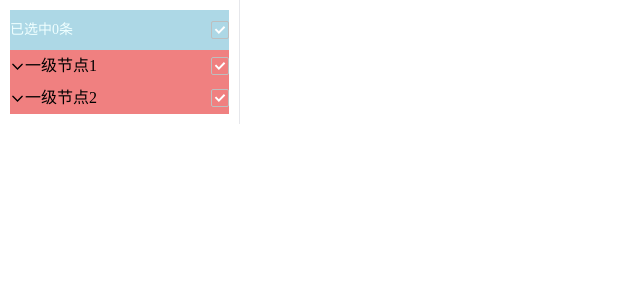
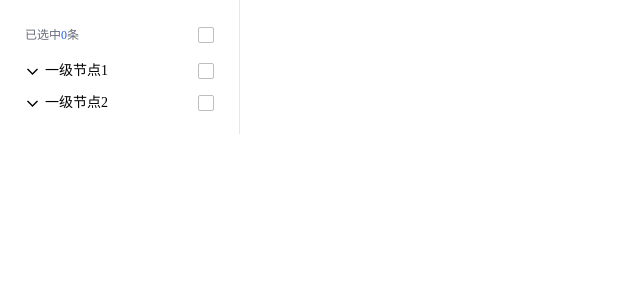
Before and after one commit to wanghaozz7/Component-library, a Vue app: page / in a window 1280 px wide. Shown: the top 300 px of the page, without its empty margins (0-640 px from the left). Built offline with nearby package versions, Linux system fonts and the light colour scheme.

Commit message:
样式修改

```diff
--- a/src/components/sideBar1/components/collapse/collapseItem/components/checkBox/index.vue
+++ b/src/components/sideBar1/components/collapse/collapseItem/components/checkBox/index.vue
@@ -58,12 +58,16 @@ const handleClick = () => {
 .checkBox {
   width: 16px;
   height: 16px;
+  box-sizing: border-box;
   border-radius: 2px;
+  overflow: hidden;
   border: 1px solid #bebebe;
-  cursor: pointer;
+  background-color: #fff !important;
+
   display: flex;
   justify-content: center;
   align-items: center;
+  cursor: pointer;
   .icon {
     width: 14px;
     height: 14px;
--- a/src/components/sideBar1/components/collapse/collapseItem/index.vue
+++ b/src/components/sideBar1/components/collapse/collapseItem/index.vue
@@ -1,13 +1,9 @@
 <template>
   <div class="collapse-item" :style="{ height: getHeight }">
     <div class="show-part">
-      <div class="left-part">
-        <arrow
-          @fold="handleFold"
-          :isFold="isFold"
-          v-if="node.children !== undefined && node.children.length !== 0"
-        />
-        <div>{{ node.label }}</div>
+      <div class="left-part" :style="getLeftOffset">
+        <arrow @fold="handleFold" :isFold="isFold" v-if="!isLeaf()" />
+        <div class="text">{{ node.label }}</div>
       </div>
       <checkBox @check="handleCheck" :checkedState="checkedState" />
     </div>
@@ -20,6 +16,7 @@
         @childCountChange="handleChildCountChange"
         :ref="`childrenNode${index}`"
         :fatherCheckedState="checkedState"
+        :offset="offset + 5"
       />
     </div>
   </div>
@@ -41,19 +38,27 @@ import arrow from "./components/arrow/index.vue";
 import { ref, computed, getCurrentInstance, onMounted, watch } from "vue";
 
 const props = defineProps({
+  // 节点本身({label:'',children:[]})
   node: {
     type: Object,
     default() {
       return {};
     },
   },
+  // 父节点的选中状态
   fatherCheckedState: {
     type: String,
     default: "none",
   },
+  // 行高(每一行不同的话放到node中)
   rowHeight: {
     type: Number,
     default: 32,
+  },
+  // left-part偏移量
+  offset: {
+    type: Number,
+    default: 0,
   },
 });
 
@@ -105,6 +110,19 @@ const getHeight = computed(
     "px"
 );
 
+// 是否叶子节点
+const isLeaf = () => {
+  return props.node.children === undefined || props.node.children.length === 0;
+};
+
+// 计算左侧的偏移量
+const getLeftOffset = computed(() => {
+  const left = props.offset + (isLeaf() ? 10 : 0);
+  return {
+    "margin-left": left + "px",
+  };
+});
+
 const handleHeightChange = (height) => {
   hiddenPartHeight.value += height;
 };
@@ -127,7 +145,7 @@ const handleChildCountChange = (change) => {
 
 onMounted(() => {
   const ctx = getCurrentInstance().ctx;
-  // 获取隐藏部分的值
+  // 获取隐藏部分的高度
   hiddenPartHeight.value = ctx.$refs.hiddenPart.offsetHeight;
 });
 
@@ -166,17 +184,25 @@ watch(
   transition: all 0.3s;
   .show-part {
     line-height: 32px;
-    background-color: lightcoral;
     display: flex;
     justify-content: space-between;
     align-items: center;
+    border-radius: 4px;
+    padding: 0 10px;
+    &:hover {
+      background-color: #eee;
+    }
     .left-part {
       display: flex;
       align-items: center;
+      .text {
+        cursor: default;
+        font-size: 14px;
+        margin-left: 5px;
+      }
     }
   }
   .hidden-part {
-    background-color: #9bc3ac;
   }
 }
 </style>
--- a/src/components/sideBar1/components/top/index.vue
+++ b/src/components/sideBar1/components/top/index.vue
@@ -1,6 +1,9 @@
 <template>
   <div class="top">
-    <div class="selected-count">已选中{{ checkedCount }}条</div>
+    <div class="selected-count">
+      已选中<span class="number">{{ checkedCount }}</span
+      >条
+    </div>
     <div class="selected-all-root">
       <checkBox @check="handleCheck" :checkedState="checkedState" />
     </div>
@@ -31,14 +34,17 @@ const handleCheck = (state) => {
 <style scoped lang="less">
 .top {
   height: 40px;
-  background-color: lightblue;
+  padding: 0 10px;
   display: flex;
   align-items: center;
   justify-content: space-between;
   .selected-count {
     line-height: 40px;
-    font-size: 14px;
-    color: azure;
+    font-size: 12px;
+    color: #696d7a;
+    .number {
+      color: #2258f4;
+    }
   }
   .selected-all-root {
   }
--- a/src/components/sideBar1/index.vue
+++ b/src/components/sideBar1/index.vue
@@ -32,8 +32,6 @@ const props = defineProps({
 
 const tree = reactive(props.sideBarData);
 
-// 所有节点的个数
-
 let checkedState = ref("none");
 
 let count = ref(0);
@@ -53,11 +51,6 @@ const getNodeCount = (node) => {
   return count;
 };
 
-let total = 0;
-for (let node of tree) {
-  total += getNodeCount(node);
-}
-
 const handleCollapseCountChange = (newCount) => {
   console.log("rootCount", newCount);
   count.value = newCount;
@@ -72,11 +65,17 @@ const handleRootStateChange = (state) => {
   if (state === "all") count.value = total;
   else count.value = 0;
 };
+
+// 所有节点的个数
+let total = 0;
+for (let node of tree) {
+  total += getNodeCount(node);
+}
 </script>
 
 <style scoped lang="less">
 .sideBar-container {
-  padding: 10px;
+  padding: 15px;
   border-right: 1px solid #e6e7eb;
 }
 </style>
--- a/src/views/HomeView.vue
+++ b/src/views/HomeView.vue
@@ -58,7 +58,7 @@ const sideBarData = [
       {
         label: "二级节点3",
         children: [
-          { label: "三级节点31" },
+          { label: "三级节点31111111111111111111111" },
           { label: "三级节点32" },
           { label: "三级节点33" },
         ],
```
